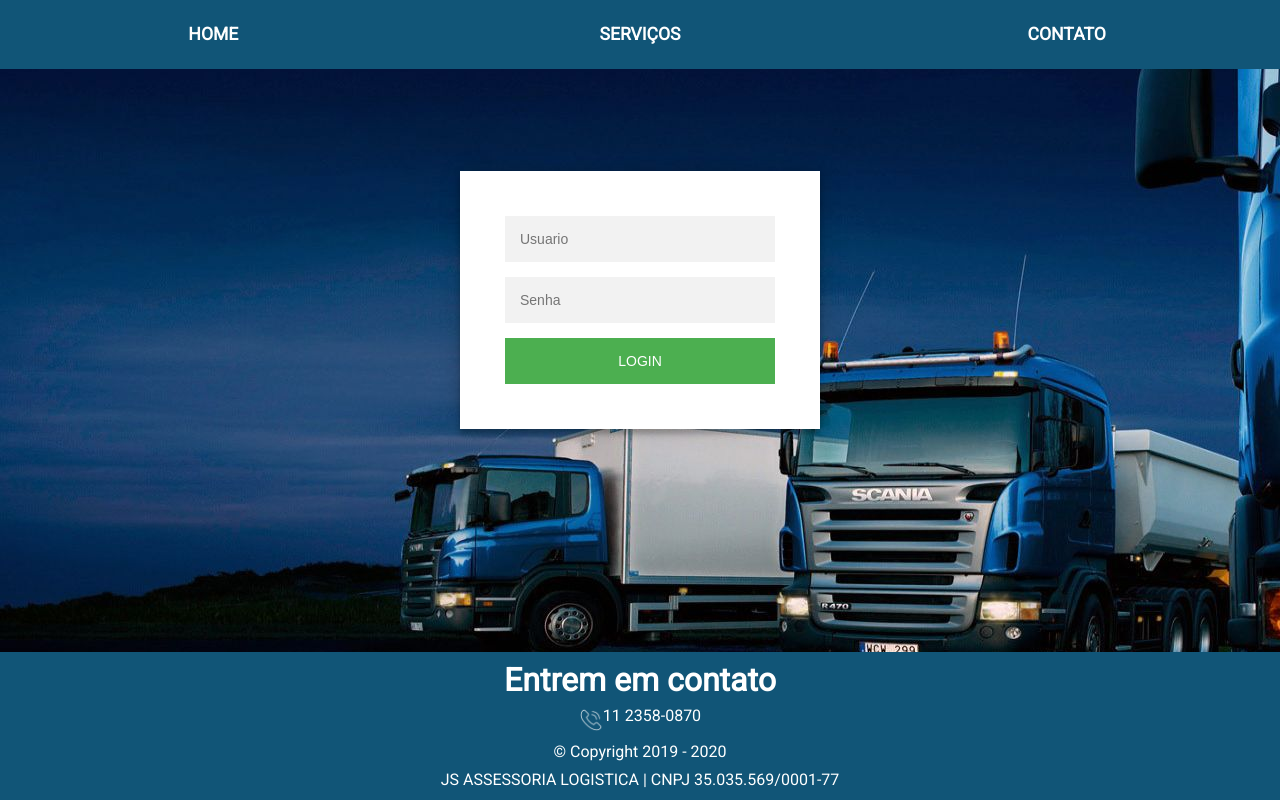
After one commit to jeanamerico/Projeto-integrador-Web-Standards, a PHP site: page /html/login.html in a window 1280 px wide. The commit adds this page. Run offline with PHP 8.4, Linux system fonts and the light colour scheme.

Commit message:
Add files via upload

```diff
--- a/Projeto-integrador/css/logon.css
+++ b/Projeto-integrador/css/logon.css
@@ -1,14 +1,60 @@
-.logonadm{
-    position: static    ;
-    margin: 0 2%;
+.conteiner-geral{
+    font-family: 'Roboto', sans-serif;
+  }
+
+  .login-page {
+    width: 360px;
+    padding: 8% 0 0;
+    margin: auto;
+  }
+  .form {
+    position: relative;
+    z-index: 1;
+    background: #FFFFFF;
+    max-width: 360px;
+    margin: 0 auto 100px;
+    padding: 45px;
+    text-align: center;
+    box-shadow: 0 0 20px 0 rgba(0, 0, 0, 0.2), 0 5px 5px 0 rgba(0, 0, 0, 0.24);
+  }
+  .form input {
+    outline: 0;
+    background: #f2f2f2;
     width: 100%;
+    border: 0;
+    margin: 0 0 15px;
+    padding: 15px;
+    box-sizing: border-box;
+    font-size: 14px;
+  }
+  .form button {
+    text-transform: uppercase;
+    outline: 0;
+    background: #4CAF50;
+    width: 100%;
+    border: 0;
+    padding: 15px;
+    color: #FFFFFF;
+    font-size: 14px;
+    -webkit-transition: all 0.3 ease;
+    transition: all 0.3 ease;
+    cursor: pointer;
+  }
+  .form button:hover,.form button:active,.form button:focus {
+    background: #43A047;
+  }
+
+  body {
+    background-image: url(../img/login/login.jpg);
+  }
+
+  .rodape{
+    background-color: #157;
+    display: flex;
     justify-content: center;
-}
-
-.botaoadm{
-    background-color: rgba(255, 255, 255, 0);
-    border: none;
-    color: #000;
-    padding: 3% 50%;
-    font-weight: bold;
-}
+    color: #fff;
+    bottom: 0;
+    position: fixed;
+    width: 100%;
+    text-align: center;
+  }
--- /dev/null
+++ b/Projeto-integrador/html/login.html
@@ -0,0 +1,51 @@
+<!DOCTYPE html>
+<html lang="pt-BR" dir="ltr">
+
+<head>
+  <meta charset="utf-8">
+  <meta name="viewport" content="width=device-width">
+  <title>JS ASSESSORIA LOGISTICA - Login</title>
+  <link rel="stylesheet" href="../css/reset.css">
+  <link href="https://fonts.googleapis.com/css2?family=Roboto&display=swap" rel="stylesheet">
+  <link rel="stylesheet" href="../css/style-default.css">
+  <link rel="stylesheet" href="../css/footer.css">
+  <link rel="stylesheet" href="../css/logon.css">
+</head>
+
+<body>
+  <div class="row">
+    <ul class="subnav">
+      <li><a class="tabnav" href="../index.html">Home</a></li>
+      <li><a class="tabnav" href="servicos.html">Serviços</a></li>
+      <li><a class="tabnav" href="contato.html">Contato</a></li>
+    </ul>
+  </div>
+
+  <main>
+    <div class="conteiner-geral">
+      <div class="login-page">
+        <div class="form">
+          <form name="login-form" class="formulario" action="../php/userform.php" method="POST">
+            <input name="login" type="text" placeholder="Usuario" required/>
+            <input name="passwd" type="password" placeholder="Senha" required/>
+            <button type="submit">login</button>
+          </form>
+        </div>
+      </div>
+      <div class="rodape">
+        <footer>
+          <h1 class="cont-footer">Entrem em contato</h1>
+          <div class="desc-tel">
+            <img class="img-footer" src="../img/icons/tel.png" alt="icone do telefone">
+            <p>11 2358-0870</p>
+          </div>
+          <p class="cont-footer">&copy Copyright 2019 - 2020</p>
+          <p class="cont-footer">JS ASSESSORIA LOGISTICA | CNPJ 35.035.569/0001-77</p>
+        </footer>
+      </div>
+    </div>
+  </main>
+
+</body>
+
+</html>
```
Also changed, not shown: Projeto-integrador/css/contato.css (+2 -16 lines), Projeto-integrador/html/contato.html (+5 -13 lines), Projeto-integrador/php/userform.php (added, +31 -0 lines), Projeto-integrador/css/footer.css (line endings or trailing spaces), Projeto-integrador/img/login/login.jpg (added).
